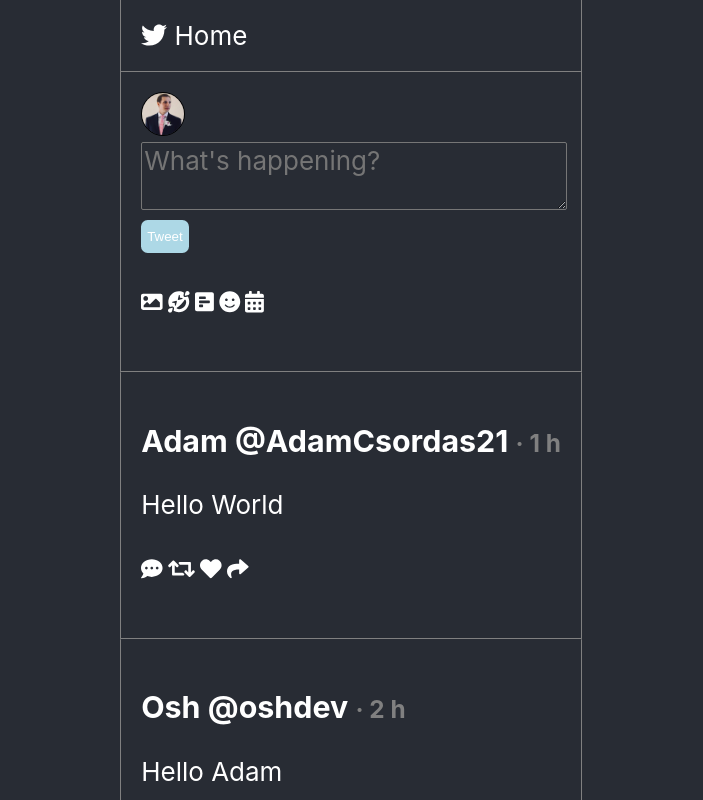
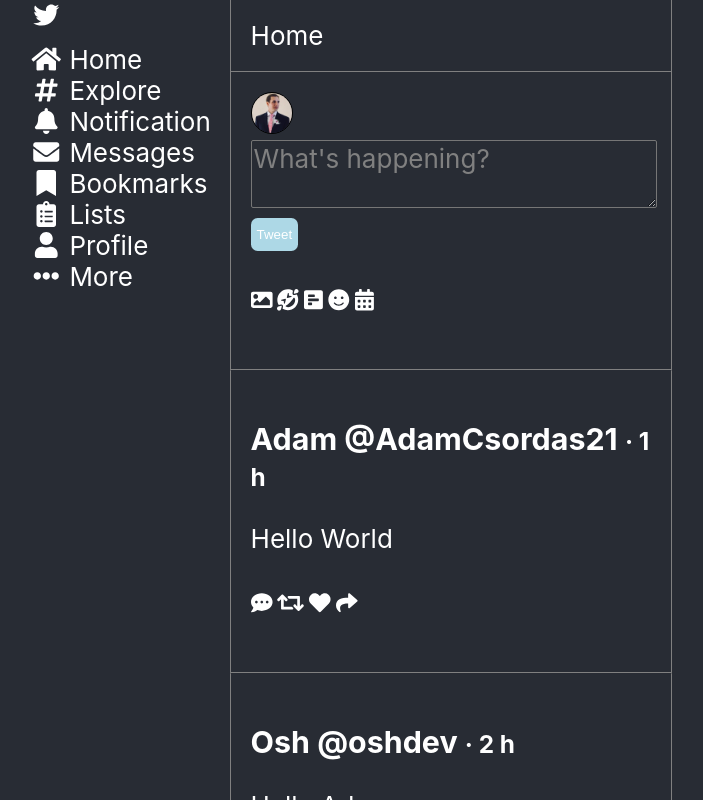
Before and after one commit to AdamCsordas21/Twitter, a React (Create React App) app: page / in a window 1280 px wide. Shown: the top 800 px of the page, without its empty margins (289-992 px from the left). Built offline with nearby package versions, Linux system fonts and the light colour scheme.

Commit message:
Refactor components

```diff
--- a/src/App.css
+++ b/src/App.css
@@ -25,10 +25,6 @@
   padding: 20px;
 }
 
-span {
-  color: grey;
-}
-
 img {
   border: 2px solid black;
   border-radius: 9999px;
--- a/src/App.tsx
+++ b/src/App.tsx
@@ -4,10 +4,20 @@
 import Tweet from "./Tweet";
 import Header from "./Header";
 import NewTweetSection, { AddTweetFn } from "./NewTweetSection";
+import SideNav from "./SideNav";
+import styled from "styled-components";
 
 interface AppProps {
   initialTweets: TweetModel[];
 }
+
+const FlexBox = styled.div`
+  display: flex
+`
+
+const Main = styled.main`
+  flex: 1 1 auto
+`
 
 const App: FC<AppProps> = ({ initialTweets }) => {
   const [tweets, setTweets] = useState<TweetModel[]>(initialTweets);
@@ -22,16 +32,17 @@
     ]);
 
   return (
-    <div className="App">
-      <Header />
-      <NewTweetSection addTweet={addTweetFn} />
-      <main data-testid="main-section">
+    <FlexBox>
+      <SideNav />
+      <Main data-testid="main-section">
+        <Header />
+        <NewTweetSection addTweet={addTweetFn} />
         {/* tweets */}
         {tweets.map((tweet, index) => (
           <Tweet key={index} {...tweet} />
         ))}
-      </main>
-    </div>
+      </Main>
+    </FlexBox>
   );
 };
 
--- a/src/Header.tsx
+++ b/src/Header.tsx
@@ -1,13 +1,5 @@
-import React from "react";
-import { FontAwesomeIcon } from "@fortawesome/react-fontawesome";
-import { faTwitter } from "@fortawesome/free-brands-svg-icons";
+import React, { FC } from "react";
 
-const Header = () => {
-  return (
-    <header>
-      <FontAwesomeIcon icon={faTwitter} /> Home
-    </header>
-  );
-};
+const Header: FC = () => <header>Home</header>;
 
 export default Header;
--- a/src/NewTweetSection.tsx
+++ b/src/NewTweetSection.tsx
@@ -17,6 +17,11 @@
   width: 100%;
   background: inherit;
   border-radius: 2px;
+  color: white;
+
+  &::placeholder {
+    color: grey;
+  }
 `;
 
 const NewTweetButton = styled.button`
--- /dev/null
+++ b/src/SideNav.tsx
@@ -0,0 +1,46 @@
+import React, { FC } from "react";
+import { FontAwesomeIcon } from "@fortawesome/react-fontawesome";
+import {
+  faHome,
+  faHashtag,
+  faBell,
+  faEnvelope,
+  faBookmark,
+  faClipboardList,
+  faUser,
+  faEllipsisH,
+} from "@fortawesome/free-solid-svg-icons";
+import { faTwitter } from "@fortawesome/free-brands-svg-icons";
+import styled from "styled-components";
+
+const Nav = styled.nav`
+  flex: 0 0 200px;
+`
+
+const Ol = styled.ol`
+  list-style-type: none;
+  margin: 0;
+  padding: 0.5em 0;
+
+  & > li {
+    position: relative;
+  }
+`
+
+const SideNav: FC = () => (
+  <Nav>
+    <FontAwesomeIcon icon={faTwitter} fixedWidth />
+    <Ol>
+        <li><FontAwesomeIcon icon={faHome} fixedWidth /> Home</li>
+        <li><FontAwesomeIcon icon={faHashtag} fixedWidth /> Explore</li>
+        <li><FontAwesomeIcon icon={faBell} fixedWidth /> Notification</li>
+        <li><FontAwesomeIcon icon={faEnvelope} fixedWidth /> Messages</li>
+        <li><FontAwesomeIcon icon={faBookmark} fixedWidth /> Bookmarks</li>
+        <li><FontAwesomeIcon icon={faClipboardList} fixedWidth /> Lists</li>
+        <li><FontAwesomeIcon icon={faUser} fixedWidth /> Profile</li>
+        <li><FontAwesomeIcon icon={faEllipsisH} fixedWidth /> More</li>
+    </Ol>
+  </Nav>
+);
+
+export default SideNav;
```
